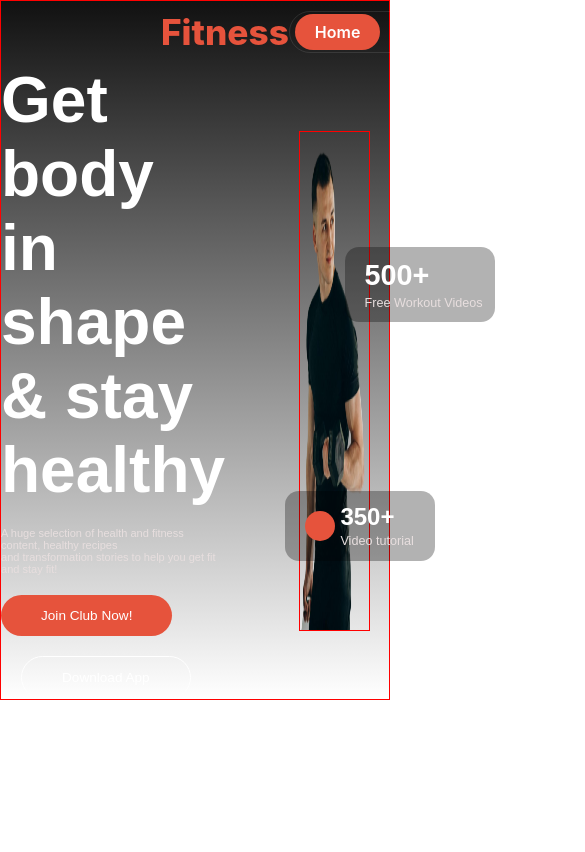
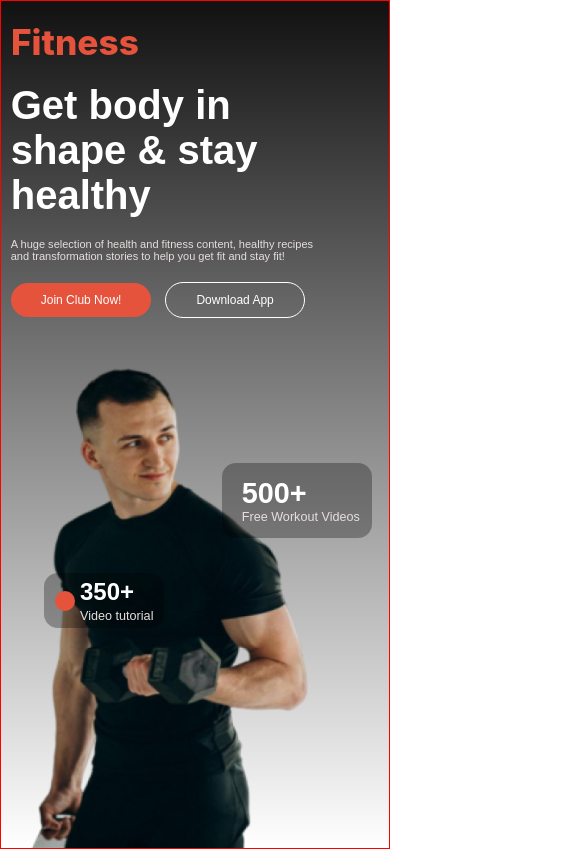
Before and after one commit to RifatCSE10/ph-assignment-2, a plain HTML site: page index.html in a window 390 px wide. Shown: the top 852 px of the page, 585 px wide, since content can reach past the window. Drawn offline with Linux system fonts and the light colour scheme.

Commit message:
header section is compleate with mobile responsive

```diff
--- a/style/responsive.css
+++ b/style/responsive.css
@@ -0,0 +1,69 @@
+@media screen and (max-width:576px) {
+    .header{
+        width: 100%;
+        padding: 0 10px;
+    }
+
+    .header .navber{
+        width: fit-content;
+        flex-direction: column;
+        padding: 0;
+        margin-top: 20px;
+        margin-left: 0px;
+    }
+
+    .banner-text{
+        margin-left: -18%;
+        margin-top: 20px;
+    }
+
+
+    .banner-text h1{
+        font-size: 2.5rem;
+    }
+
+    .header .navber .navlinks{
+        display: none;
+    }
+
+    .banner-container{
+        flex-direction: column;
+        gap: 30px;
+    }
+
+    .banner-btn-2{
+        margin-left: 10px;
+    }
+
+    .box-1{
+        height: 55px;
+        width: 120px;
+        top: 45%;
+        left: 6%;
+    }
+
+    .box-1 .circle{
+        height: 20px;
+        width: 20px;
+    }
+
+    .box-2{
+        height: 75px;
+        width: 150px;
+    }
+
+    .box-2 p{
+        margin-top: 0px;
+    }
+
+    .banner-btn-1{
+        padding: 10px 30px;
+        font-size: 0.75rem;
+    }
+
+    .banner-btn-2{
+        padding: 10px 30px;
+        font-size: 0.75rem;
+    }
+
+}
--- a/style/style.css
+++ b/style/style.css
@@ -132,7 +132,6 @@ html {
 
 .banner-img{
   height: 500px;
-  border: 1px solid red;
   position: relative;
   left: -5%;
 }
```
